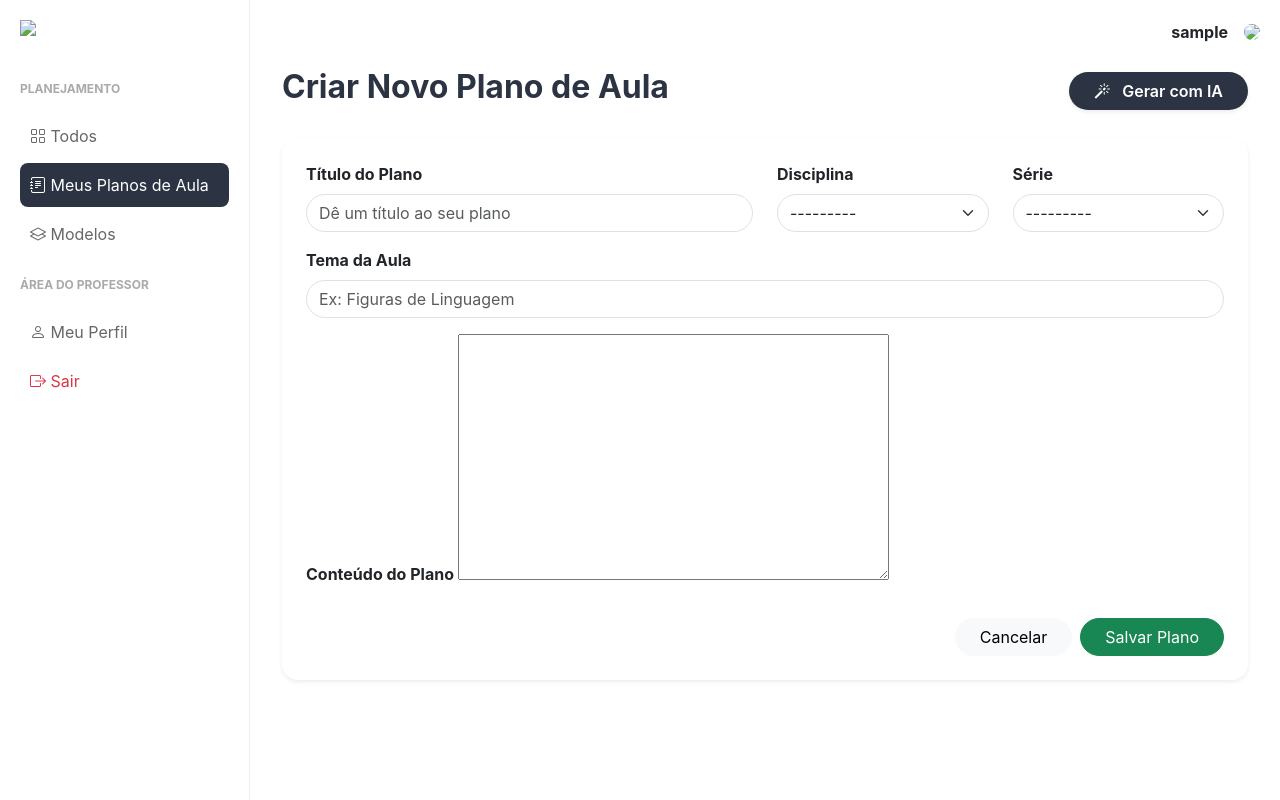
After one commit to Yasmim-Melo/Aula_Connect, a Django app: page /meus-planos/novo/ in a window 1280 px wide. The commit adds this page. Run offline with Django 5.2, Linux system fonts and the light colour scheme; the visitor is signed in with stand-in values (Sample User, id 1); data that the repository does not hold is empty; some libraries are stand-ins or nearby versions.

Commit message:
Tela de meus planos de aula e criar novo plano de aula

```diff
--- a/core/urls.py
+++ b/core/urls.py
@@ -1,24 +1,14 @@
-"""
-URL configuration for core project.
-
-The `urlpatterns` list routes URLs to views. For more information please see:
-    https://docs.djangoproject.com/en/6.0/topics/http/urls/
-Examples:
-Function views
-    1. Add an import:  from my_app import views
-    2. Add a URL to urlpatterns:  path('', views.home, name='home')
-Class-based views
-    1. Add an import:  from other_app.views import Home
-    2. Add a URL to urlpatterns:  path('', Home.as_view(), name='home')
-Including another URLconf
-    1. Import the include() function: from django.urls import include, path
-    2. Add a URL to urlpatterns:  path('blog/', include('blog.urls'))
-"""
 from django.contrib import admin
 from django.urls import include, path
+from django.conf import settings
+from django.conf.urls.static import static
 
 urlpatterns = [
     path('admin/', admin.site.urls),
     path('accounts/', include('django.contrib.auth.urls')),
     path('', include('planos.urls')),
+    path('summernote/', include('django_summernote.urls')),
 ]
+
+if settings.DEBUG:
+    urlpatterns += static(settings.MEDIA_URL, document_root=settings.MEDIA_ROOT)
--- a/planos/forms.py
+++ b/planos/forms.py
@@ -1,18 +1,39 @@
 from django import forms
 from django.contrib.auth.forms import UserCreationForm
-from .models import Usuario
+from .models import Usuario, PlanoAula
+from django_summernote.widgets import SummernoteWidget
 
+# Formulário de Cadastro de Usuário (Mantido)
 class CustomUserCreationForm(UserCreationForm):
     nome = forms.CharField(max_length=100, label="Nome Completo")
     email = forms.EmailField(label="E-mail")
 
     class Meta(UserCreationForm.Meta):
         model = Usuario
-
         fields = UserCreationForm.Meta.fields + ('nome', 'email')
 
     def __init__(self, *args, **kwargs):
         super().__init__(*args, **kwargs)
-        # Aplica a classe do Bootstrap em todos os campos
         for field_name, field in self.fields.items():
             field.widget.attrs['class'] = 'form-control'
+
+# NOVO: Formulário para Criar Plano de Aula
+class PlanoAulaForm(forms.ModelForm):
+    class Meta:
+        model = PlanoAula
+        # Campos que o professor preencherá
+        fields = ['titulo', 'fk_disciplina', 'fk_serie', 'tema', 'conteudo']
+
+        widgets = {
+            'titulo': forms.TextInput(attrs={
+                'class': 'form-control rounded-pill',
+                'placeholder': 'Dê um título ao seu plano'
+            }),
+            'fk_disciplina': forms.Select(attrs={'class': 'form-select rounded-pill'}),
+            'fk_serie': forms.Select(attrs={'class': 'form-select rounded-pill'}),
+            'tema': forms.TextInput(attrs={
+                'class': 'form-control rounded-pill',
+                'placeholder': 'Ex: Figuras de Linguagem'
+            }),
+            'conteudo': SummernoteWidget(),
+        }
--- a/planos/urls.py
+++ b/planos/urls.py
@@ -10,4 +10,5 @@ urlpatterns = [
     path('signup/', views.registrar, name='signup'),
     path('meus-planos/', views.meus_planos, name='meus_planos'),
     path('modelos/', views.modelos_planos, name='modelos_planos'),
+    path('meus-planos/novo/', views.criar_plano, name='criar_plano'),
 ]
--- a/planos/views.py
+++ b/planos/views.py
@@ -1,11 +1,14 @@
 from django.shortcuts import render, redirect
-from django.contrib.auth.decorators import login_required # Importante para proteção de telas
-from .forms import CustomUserCreationForm
+from django.contrib.auth.decorators import login_required
+from .forms import CustomUserCreationForm, PlanoAulaForm  # Adicionado PlanoAulaForm
+from .models import PlanoAula
 
 def inicial(request):
+    """Renderiza a página inicial pública."""
     return render(request, 'planos/inicial.html')
 
 def registrar(request):
+    """Lógica de cadastro de novos usuários."""
     if request.method == 'POST':
         form = CustomUserCreationForm(request.POST)
         if form.is_valid():
@@ -17,14 +20,33 @@ def registrar(request):
 
 @login_required
 def meus_planos(request):
-    """Lógica: Filtra planos onde o autor é o professor logado."""
-    # Exemplo de lógica futura:
-    # planos = PlanoAula.objects.filter(professor=request.user).order_by('-data_criacao')
+    """Exibe os planos de aula do professor logado."""
+    planos = PlanoAula.objects.filter(fk_autor=request.user).order_by('-id')
+
     return render(request, 'planos/meus_planos.html', {
-        'titulo_pagina': 'Meus Planos de Aula'
+        'titulo_pagina': 'Meus Planos de Aula',
+        'planos': planos
     })
 
 @login_required
+def criar_plano(request):
+    """
+    Lógica para a tela de criação de novo plano.
+    Processa o formulário e salva o autor automaticamente.
+    """
+    if request.method == 'POST':
+        form = PlanoAulaForm(request.POST)
+        if form.is_valid():
+            plano = form.save(commit=False)
+            plano.fk_autor = request.user  # Define o autor como o usuário logado
+            plano.save()
+            return redirect('meus_planos')
+    else:
+        form = PlanoAulaForm()
+
+    return render(request, 'planos/criar_plano.html', {'form': form})
+
+@login_required
 def modelos_planos(request):
-    """Lógica: Exibe modelos pré-definidos pelo sistema (globais)."""
+    """Exibe modelos globais do sistema."""
     return render(request, 'planos/modelos_planos.html')
--- /dev/null
+++ b/templates/planos/criar_plano.html
@@ -0,0 +1,49 @@
+{% extends 'planos/base_dashboard.html' %}
+{% block content %}
+<div class="container-fluid">
+    <div class="d-flex justify-content-between align-items-center mb-4">
+        <h2 style="color: #2C3444; font-weight: 700;">Criar Novo Plano de Aula</h2>
+        <button type="button" id="btn-gerar-ia" class="btn shadow-sm rounded-pill px-4"
+                style="background-color: #2C3444; color: white; font-weight: 600;">
+            <i class="bi bi-magic me-2"></i> Gerar com IA
+        </button>
+    </div>
+
+    <form method="post" class="bg-white p-4 rounded-4 shadow-sm">
+        {% csrf_token %}
+        <div class="row mb-3">
+            <div class="col-md-6">
+                <label class="form-label fw-bold">Título do Plano</label>
+                {{ form.titulo }}
+            </div>
+            <div class="col-md-3">
+                <label class="form-label fw-bold">Disciplina</label>
+                {{ form.fk_disciplina }}
+            </div>
+            <div class="col-md-3">
+                <label class="form-label fw-bold">Série</label>
+                {{ form.fk_serie }}
+            </div>
+        </div>
+
+        <div class="mb-3">
+            <label class="form-label fw-bold">Tema da Aula</label>
+            {{ form.tema }}
+        </div>
+
+        <div class="mb-4">
+            <label class="form-label fw-bold">Conteúdo do Plano</label>
+            {{ form.conteudo|safe }}
+        </div>
+
+        <div class="d-flex justify-content-end">
+            <a href="{% url 'meus_planos' %}" class="btn btn-light rounded-pill me-2 px-4">Cancelar</a>
+            <button type="submit" class="btn btn-success rounded-pill px-4">Salvar Plano</button>
+        </div>
+    </form>
+</div>
+
+<style>
+    .note-editor { border-radius: 15px !important; overflow: hidden; }
+</style>
+{% endblock %}
```
Also changed, not shown: templates/planos/meus_planos.html (+62 -13 lines), planos/migrations/0002_alter_usuario_email_alter_usuario_tipo_perfil.py (added).
